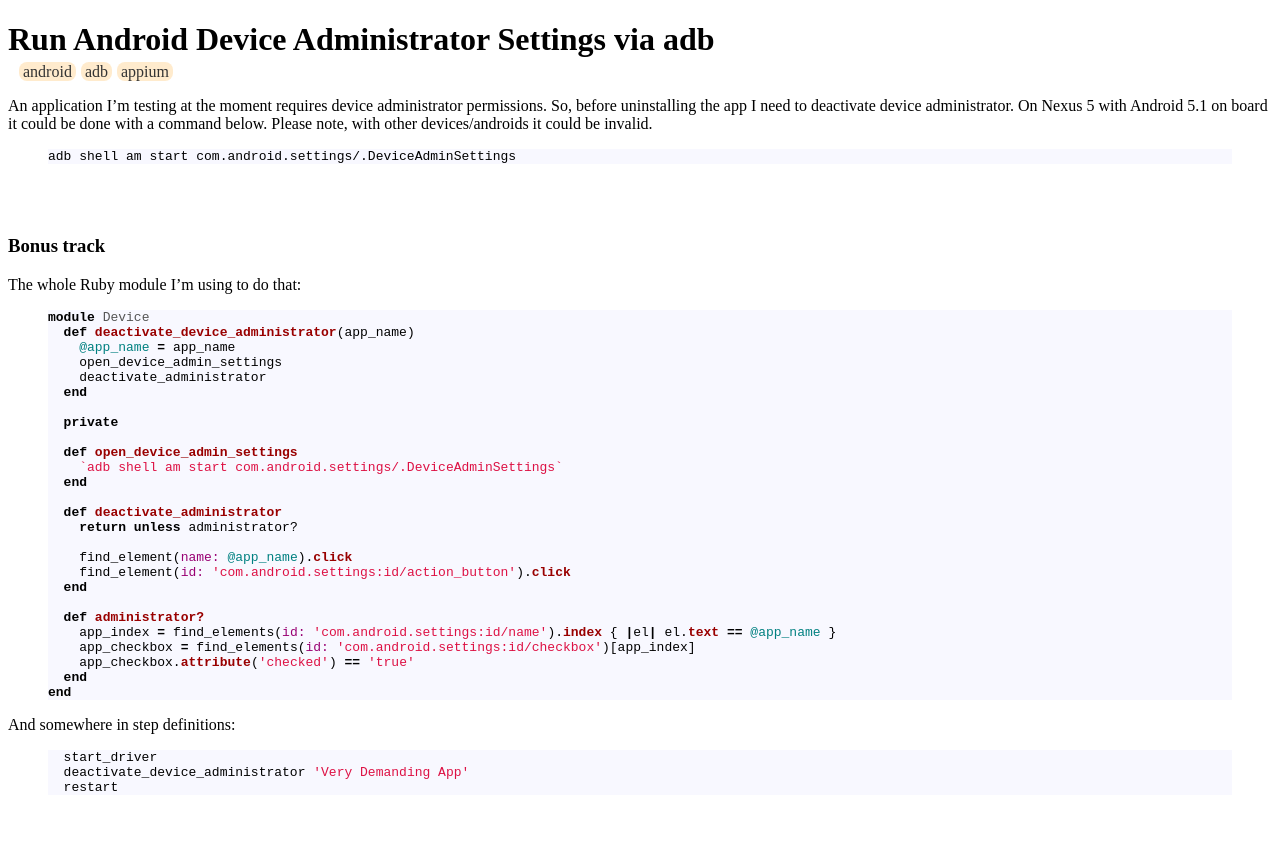
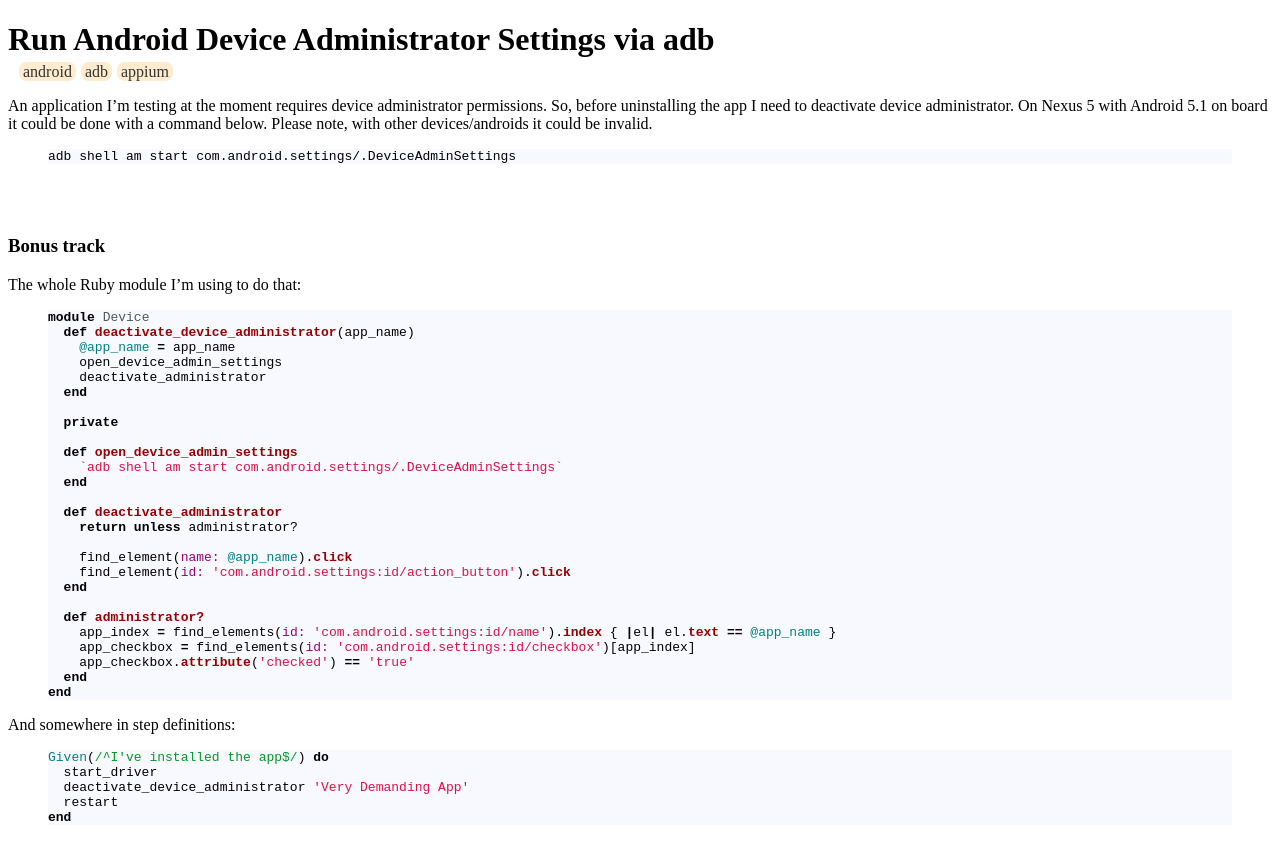
Before and after one commit to sofaking/sofaking.github.io, a Jekyll site: the page built from _posts/2015-08-25-run-android-device-admin-settings-via-adb.md, in a window 1280 px wide. Shown: the top 860 px of the page. Built offline with Jekyll 4.4.1, drawn with Linux system fonts in a browser that asks for light colours.

Commit message:
Add context to step definition

```diff
--- a/_posts/2015-08-25-run-android-device-admin-settings-via-adb.md
+++ b/_posts/2015-08-25-run-android-device-admin-settings-via-adb.md
@@ -53,7 +53,9 @@ end
 
 And somewhere in step definitions:
 {% highlight ruby %}
+Given(/^I've installed the app$/) do
   start_driver
   deactivate_device_administrator 'Very Demanding App'
   restart
+end
 {% endhighlight %}
```
